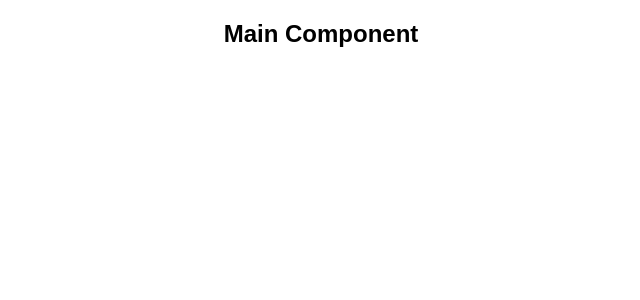
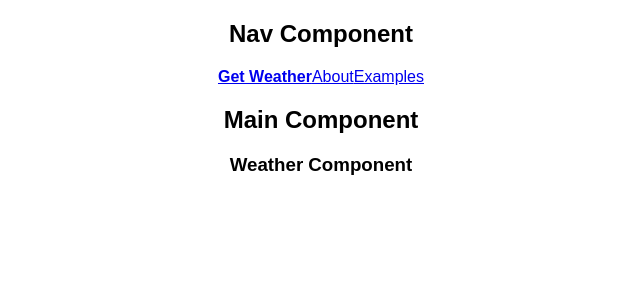
Before and after one commit to gravy/Weather, a React (Create React App) app: page / in a window 1280 px wide. Shown: the top 300 px of the page, without its empty margins (319-959 px from the left). Built offline with nearby package versions, Linux system fonts and the light colour scheme.

Commit message:
Adding components.

```diff
--- a/src/App.js
+++ b/src/App.js
@@ -1,11 +1,14 @@
 import React, { Component } from 'react';
+import Nav from './components/Nav';
 import './App.css';
 
 class App extends Component {
   render() {
     return (
       <div className="App">
+        <Nav/>
         <h2>Main Component</h2>
+        {this.props.children}
       </div>
     );
   }
--- /dev/null
+++ b/src/components/About.js
@@ -0,0 +1,11 @@
+import React, { Component } from 'react';
+
+class About extends Component {
+  render() {
+    return (
+      <h3 className="About">About Component</h3>
+    );
+  }
+}
+
+export default About;
--- /dev/null
+++ b/src/components/Examples.js
@@ -0,0 +1,11 @@
+import React, { Component } from 'react';
+
+class Examples extends Component {
+  render() {
+    return (
+      <h3 className="Examples">Examples Component</h3>
+    );
+  }
+}
+
+export default Examples;
--- /dev/null
+++ b/src/components/Nav.js
@@ -0,0 +1,17 @@
+import React, { Component } from 'react';
+import {Link, IndexLink} from 'react-router';
+
+class Nav extends Component {
+  render() {
+    return (
+      <div className="Nav">
+        <h2>Nav Component</h2>
+        <IndexLink to="/" activeClassName="active" activeStyle={{fontWeight: 'bold'}}>Get Weather</IndexLink>
+        <Link to="/about" activeClassName="active" activeStyle={{fontWeight: 'bold'}}>About</Link>
+        <Link to="/examples" activeClassName="active" activeStyle={{fontWeight: 'bold'}}>Examples</Link>
+      </div>
+    );
+  }
+}
+
+export default Nav;
--- /dev/null
+++ b/src/components/Weather.js
@@ -0,0 +1,11 @@
+import React, { Component } from 'react';
+
+class Weather extends Component {
+  render() {
+    return (
+      <h3 className="Weather">Weather Component</h3>
+    );
+  }
+}
+
+export default Weather;
--- a/src/index.js
+++ b/src/index.js
@@ -2,12 +2,17 @@ import React from 'react';
 import ReactDOM from 'react-dom';
 import {Route, Router, IndexRoute, hashHistory} from 'react-router';
 import App from './App';
+import Weather from './components/Weather';
+import About from './components/About';
+import Examples from './components/Examples';
 import './index.css';
 
 ReactDOM.render(
   <Router history={hashHistory}>
     <Route path="/" component={App}>
-
+      <Route path="about" component={About} />
+      <Route path="examples" component={Examples} />
+      <IndexRoute component={Weather} />
     </Route>
   </Router>,
   //<App />,
```
